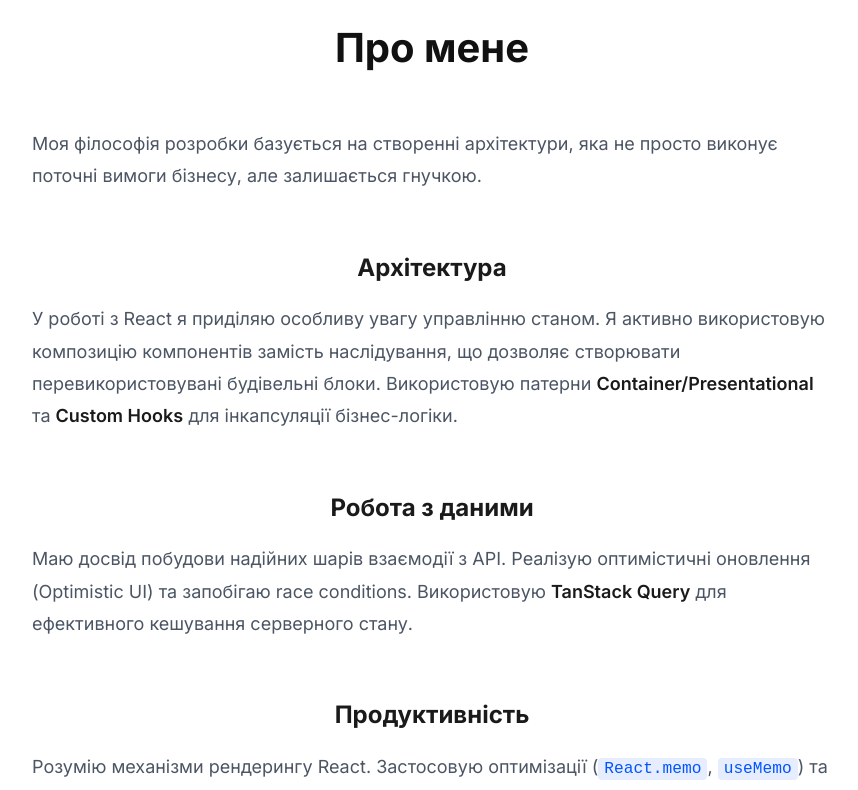
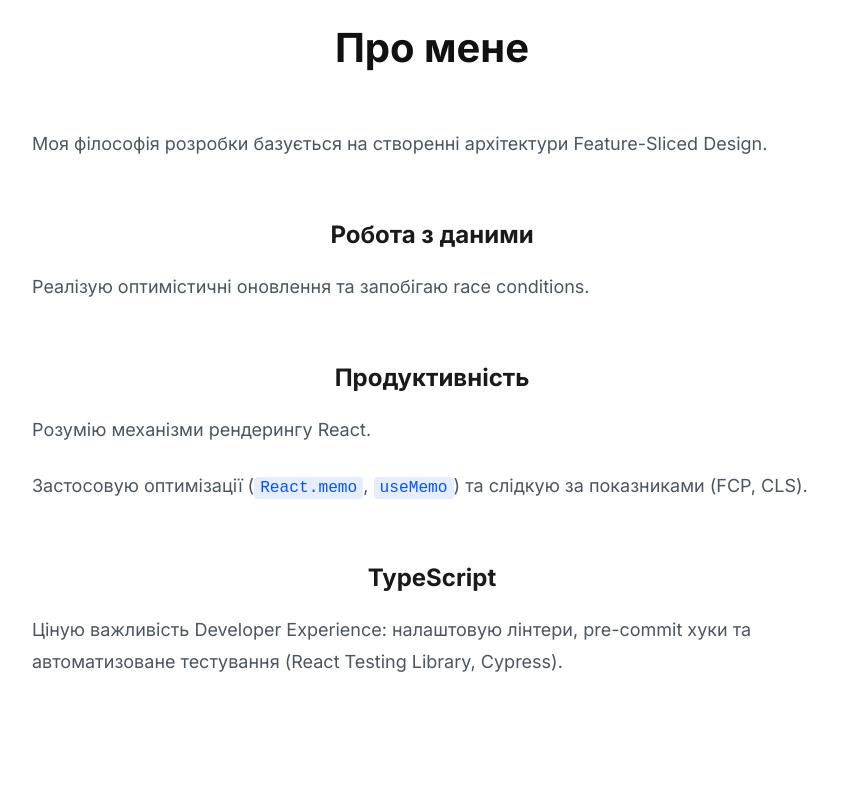
Before and after one commit to alexdolya08170-web/routers, a React (Vite) app: page /about in a window 1280 px wide. Shown: the part 880-1670 px from the top of the page, without its empty margins (208-1066 px from the left). Built offline with nearby package versions, Linux system fonts and the light colour scheme.

Commit message:
Update page

```diff
--- a/src/components/Footer.module.scss
+++ b/src/components/Footer.module.scss
@@ -29,23 +29,17 @@
   }
 
   .title {
-    font-size: clamp(2rem, 5vw, 3.5rem); // Адаптивний розмір шрифту
+    font-size: clamp(2rem, 5vw, 3.5rem);
     font-weight: 800;
     line-height: 1.1;
     margin: 0;
     letter-spacing: -0.02em;
-
-    // Градієнтний текст для акценту (опціонально)
-    background: linear-gradient(to right, #ffffff, #94a3b8);
-    -webkit-background-clip: text;
-    -webkit-text-fill-color: transparent;
   }
 
   .subtitle {
     font-size: 1rem;
     font-weight: 500;
     letter-spacing: 0.1em;
-    text-transform: uppercase;
     color: rgba(255, 255, 255, 0.6);
     margin: 0;
     max-width: 600px;
@@ -54,7 +48,7 @@
 
   .button {
     margin-top: 1.5rem;
-    background-color: #3b82f6; // Яскравіший синій
+    background-color: #3b82f6;
     color: white;
     border: none;
     padding: 1rem 2.5rem;
--- a/src/components/Footer.tsx
+++ b/src/components/Footer.tsx
@@ -12,7 +12,7 @@ export function Footer() {
     <div className={styles.container}>
       <h2 className={styles.title}>Маєте проект?</h2>
       <p className={styles.subtitle}>
-        Давайте обговоримо деталі.
+        Давайте обговоримо деталі
       </p>
       <a href="mailto:your@email.com" className={styles.button}>
         Зв'язатися зі мною
--- a/src/routes/about.tsx
+++ b/src/routes/about.tsx
@@ -62,7 +62,7 @@ const SKILLS_LIST = [
   "Tailwind CSS", "SCSS Modules", "CSS-in-JS", "Framer Motion", "Shadcn/UI",
 
   // Testing & Quality
-  "Jest", "React Testing Library", "Cypress", "Playwright", "Storybook",
+  "React Testing Library", "Cypress", "Playwright", "Storybook",
 
   // Architecture & Patterns
   "FSD Architecture", "Clean Code", "SOLID", "Design Patterns", "Micro-frontends",
@@ -115,7 +115,7 @@ function AboutPage() {
             className={styles.hero__photo}
             width={400}
             height={400}
-            loading="eager" // Hero image should load ASAP
+            loading="eager"
           />
         </div>
       </section>
@@ -127,38 +127,30 @@ function AboutPage() {
 
           <div className={styles.aboutContent}>
             <p className={styles.text}>
-              Моя філософія розробки базується на створенні архітектури, яка не просто виконує поточні вимоги бізнесу,
-              але залишається гнучкою.
+              Моя філософія розробки базується на створенні архітектури Feature-Sliced Design.
             </p>
-
-            <article className={styles.aboutBlock}>
-              <h3>Архітектура</h3>
-              <p className={styles.text}>
-                У роботі з React я приділяю особливу увагу управлінню станом. Я активно використовую композицію компонентів замість наслідування, що дозволяє створювати перевикористовувані будівельні блоки.
-                Використовую патерни <strong>Container/Presentational</strong> та <strong>Custom Hooks</strong> для інкапсуляції бізнес-логіки.
-              </p>
-            </article>
 
             <article className={styles.aboutBlock}>
               <h3>Робота з даними</h3>
               <p className={styles.text}>
-                Маю досвід побудови надійних шарів взаємодії з API. Реалізую оптимістичні оновлення (Optimistic UI)
-                та запобігаю race conditions. Використовую <strong>TanStack Query</strong> для ефективного кешування серверного стану.
+                Реалізую оптимістичні оновлення та запобігаю race conditions.
               </p>
             </article>
 
             <article className={styles.aboutBlock}>
               <h3>Продуктивність</h3>
               <p className={styles.text}>
-                Розумію механізми рендерингу React. Застосовую оптимізації (<code>React.memo</code>, <code>useMemo</code>)
-                та слідкую за показниками (FCP, CLS, LCP).
+                Розумію механізми рендерингу React. </p>
+              <p className={styles.text}>
+                Застосовую оптимізації (<code>React.memo</code>, <code>useMemo</code>)
+                та слідкую за показниками (FCP, CLS).
               </p>
             </article>
 
             <article className={styles.aboutBlock}>
               <h3>TypeScript</h3>
               <p className={styles.text}>
-                Ціную важливість Developer Experience: налаштовую лінтери, pre-commit хуки та автоматизоване тестування (Jest, Cypress).
+                Ціную важливість Developer Experience: налаштовую лінтери, pre-commit хуки та автоматизоване тестування (React Testing Library, Cypress).
               </p>
             </article>
           </div>
```
